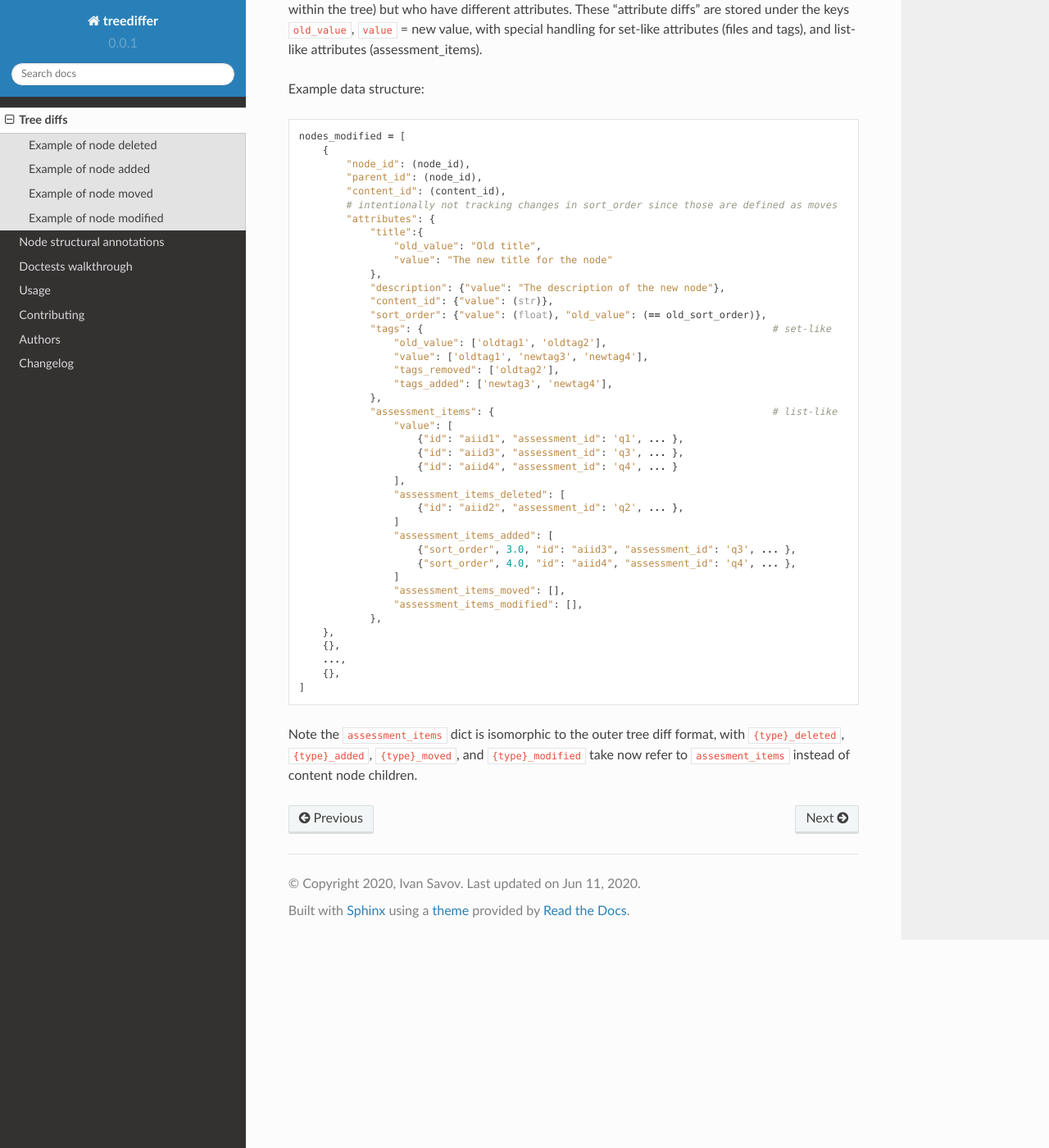
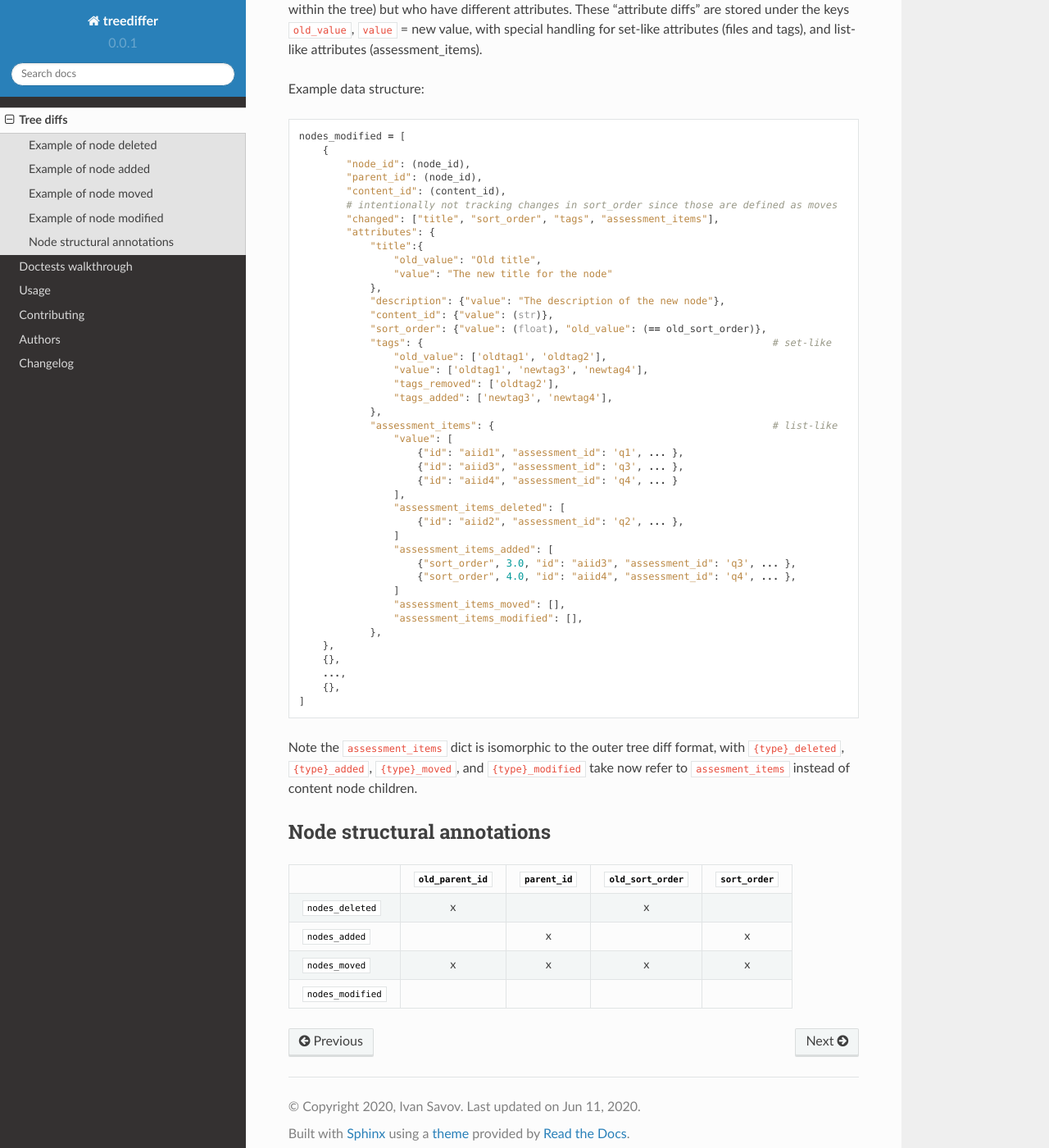
Before and after one commit to learningequality/treediffer, a Sphinx documentation site: the page built from docs/tree_diffs.md, in a window 1280 px wide and 1400 px high, scrolled down 2129 px. Shown: the whole window at 82% size. Built offline with Sphinx 7.4.7 and the Read the Docs theme 2.0.0, drawn with Linux system fonts in a browser that asks for light colours; pages that are not in the unit, such as notebooks, are missing from menus.

Commit message:
updated modified spec

```diff
--- a/docs/tree_diffs.md
+++ b/docs/tree_diffs.md
@@ -117,6 +117,7 @@ nodes_modified = [
         "parent_id": (node_id),
         "content_id": (content_id),
         # intentionally not tracking changes in sort_order since those are defined as moves
+        "changed": ["title", "sort_order", "tags", "assessment_items"],
         "attributes": {
             "title":{
                 "old_value": "Old title",
@@ -157,3 +158,16 @@ nodes_modified = [
 Note the `assessment_items` dict is isomorphic to the outer tree diff format,
 with `{type}_deleted`, `{type}_added`, `{type}_moved`, and `{type}_modified` take
 now refer to `assesment_items` instead of content node children.
+
+
+
+
+## Node structural annotations
+
+
+|                	| `old_parent_id` 	| `parent_id` 	| `old_sort_order` 	| `sort_order` 	|
+|-------------------|:-----------------:|:-------------:|:-----------------:|:-------------:|
+| `nodes_deleted`  	| x             	|           	| x              	|            	|
+| `nodes_added`   	|               	| x         	|                	| x          	|
+| `nodes_moved`   	| x             	| x         	| x              	| x          	|
+| `nodes_modified` 	|               	|           	|                	|            	|
```
Also changed, not shown: docs/diff_format.md (deleted, +0 -11 lines).
